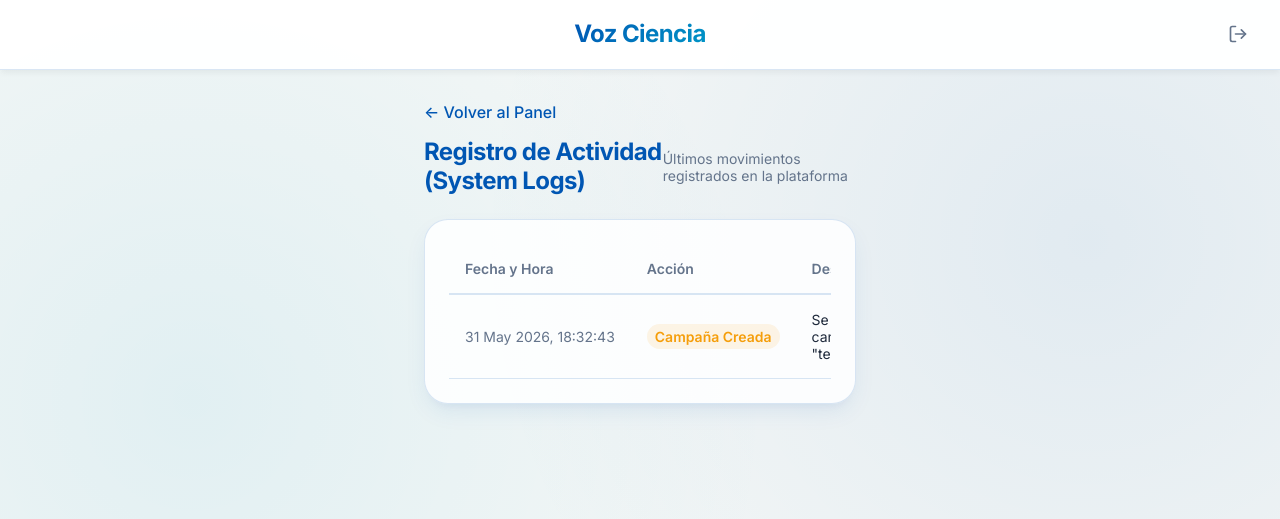
After one commit to AidamZzzZ/voz_ciencia, a Django app: page /admin-dashboard/logs/ in a window 1280 px wide. The commit adds this page. Shown: the top 519 px of the page. Run offline with Django 5.2, Linux system fonts and the light colour scheme; a user stored in the database is signed in; data comes from the database, SQL or seed files in the repository; both versions use the stored data as it was after the commit.

Commit message:
Implement function to see logs in control panel

```diff
--- a/elections/models.py
+++ b/elections/models.py
@@ -39,3 +39,22 @@ class AuditoriaVoto(models.Model):
 
     def __str__(self):
         return self.comprobante
+
+class SystemLog(models.Model):
+    ACCION_CHOICES = [
+        ('LOGIN', 'Inicio de sesión Admin'),
+        ('LOGOUT', 'Cierre de sesión Admin'),
+        ('CAMPANA_CREADA', 'Campaña Creada'),
+        ('CAMPANA_EDITADA', 'Campaña Editada'),
+        ('VOTO_EMITIDO', 'Voto Emitido'),
+    ]
+    accion = models.CharField(max_length=50, choices=ACCION_CHOICES)
+    descripcion = models.TextField()
+    fecha = models.DateTimeField(auto_now_add=True)
+    ip_address = models.GenericIPAddressField(null=True, blank=True)
+
+    class Meta:
+        ordering = ['-fecha']
+
+    def __str__(self):
+        return f"{self.fecha.strftime('%Y-%m-%d %H:%M:%S')} - {self.accion}"
--- a/elections/urls.py
+++ b/elections/urls.py
@@ -1,11 +1,12 @@
 from django.urls import path
 from django.contrib.auth.views import LogoutView
-from .views import AdminLoginView, AdminDashboardView, CampanaCreateView, CampanaUpdateView, CampanaDeleteView, CampanaResultadosView, CampanaVotacionView, CampanaQRView, EmitirVotoView
+from .views import AdminLoginView, AdminDashboardView, CampanaCreateView, CampanaUpdateView, CampanaDeleteView, CampanaResultadosView, CampanaVotacionView, CampanaQRView, EmitirVotoView, SystemLogsView
 
 urlpatterns = [
     path('admin-login/', AdminLoginView.as_view(), name='admin_login'),
     path('admin-logout/', LogoutView.as_view(), name='admin_logout'),
     path('admin-dashboard/', AdminDashboardView.as_view(), name='admin_dashboard'),
+    path('admin-dashboard/logs/', SystemLogsView.as_view(), name='system_logs'),
     path('admin-dashboard/campana/nueva/', CampanaCreateView.as_view(), name='campana_create'),
     path('admin-dashboard/campana/<int:pk>/editar/', CampanaUpdateView.as_view(), name='campana_update'),
     path('admin-dashboard/campana/<int:pk>/eliminar/', CampanaDeleteView.as_view(), name='campana_delete'),
--- a/elections/views.py
+++ b/elections/views.py
@@ -6,17 +6,44 @@ import json
 import qrcode
 import base64
 from io import BytesIO
-from django.views.generic import TemplateView, CreateView, UpdateView, DeleteView, DetailView
+from django.views.generic import TemplateView, CreateView, UpdateView, DeleteView, DetailView, ListView
 from django.views import View
 from django.db import transaction
 from django.utils import timezone
+from django.contrib.auth.signals import user_logged_in, user_logged_out
+from django.dispatch import receiver
 import uuid
-from .models import Campana, Plancha, Votante, AuditoriaVoto
+from .models import Campana, Plancha, Votante, AuditoriaVoto, SystemLog
 from .forms import CampanaForm, PlanchaFormSet
 
 class AdminLoginView(LoginView):
     template_name = 'elections/admin_login.html'
     redirect_authenticated_user = True
+
+@receiver(user_logged_in)
+def log_user_login(sender, request, user, **kwargs):
+    ip_address = request.META.get('REMOTE_ADDR')
+    SystemLog.objects.create(
+        accion='LOGIN',
+        descripcion=f'El administrador {user.username} ha iniciado sesión.',
+        ip_address=ip_address
+    )
+
+@receiver(user_logged_out)
+def log_user_logout(sender, request, user, **kwargs):
+    ip_address = request.META.get('REMOTE_ADDR')
+    username = user.username if user else 'Desconocido'
+    SystemLog.objects.create(
+        accion='LOGOUT',
+        descripcion=f'El administrador {username} ha cerrado sesión.',
+        ip_address=ip_address
+    )
+
+class SystemLogsView(LoginRequiredMixin, ListView):
+    model = SystemLog
+    template_name = 'elections/system_logs.html'
+    context_object_name = 'logs'
+    paginate_by = 50
 
 class AdminDashboardView(LoginRequiredMixin, TemplateView):
     template_name = 'elections/admin_dashboard.html'
@@ -47,6 +74,14 @@ class CampanaCreateView(LoginRequiredMixin, CreateView):
             self.object = form.save()
             planchas.instance = self.object
             planchas.save()
+
+            ip_address = self.request.META.get('REMOTE_ADDR')
+            SystemLog.objects.create(
+                accion='CAMPANA_CREADA',
+                descripcion=f'Se creó la campaña "{self.object.nombre_campana}".',
+                ip_address=ip_address
+            )
+
             return super().form_valid(form)
         else:
             return self.render_to_response(self.get_context_data(form=form))
@@ -72,6 +107,14 @@ class CampanaUpdateView(LoginRequiredMixin, UpdateView):
             self.object = form.save()
             planchas.instance = self.object
             planchas.save()
+
+            ip_address = self.request.META.get('REMOTE_ADDR')
+            SystemLog.objects.create(
+                accion='CAMPANA_EDITADA',
+                descripcion=f'Se editó la campaña "{self.object.nombre_campana}".',
+                ip_address=ip_address
+            )
+
             return super().form_valid(form)
         else:
             return self.render_to_response(self.get_context_data(form=form))
@@ -167,6 +210,13 @@ class EmitirVotoView(View):
                         campana=campana
                     )
                     request.session[f'comprobante_{campana.id}'] = comprobante_hash
+
+                    ip_address = request.META.get('REMOTE_ADDR')
+                    SystemLog.objects.create(
+                        accion='VOTO_EMITIDO',
+                        descripcion=f'Voto anónimo emitido en campaña "{campana.nombre_campana}". Hash: {comprobante_hash[:8]}...',
+                        ip_address=ip_address
+                    )
                 except Plancha.DoesNotExist:
                     pass
 
--- /dev/null
+++ b/templates/elections/system_logs.html
@@ -0,0 +1,78 @@
+{% extends 'base.html' %}
+
+{% block title %}Registro de Actividad - Voz Ciencia{% endblock %}
+
+{% block content %}
+<div class="mb-4">
+    <a href="{% url 'admin_dashboard' %}" style="color: var(--primary); text-decoration: none; font-weight: 500;">
+        &larr; Volver al Panel
+    </a>
+</div>
+
+<div class="mb-6" style="display: flex; align-items: center; justify-content: space-between;">
+    <h2 style="font-size: 1.5rem; color: var(--primary);">
+        Registro de Actividad (System Logs)
+    </h2>
+    <span style="font-size: 0.875rem; color: var(--text-muted);">
+        Últimos movimientos registrados en la plataforma
+    </span>
+</div>
+
+<div class="glass-panel" style="padding: 1.5rem;">
+    <div style="overflow-x: auto;">
+        <table style="width: 100%; border-collapse: collapse; text-align: left; font-size: 0.875rem;">
+            <thead>
+                <tr style="border-bottom: 2px solid var(--border); color: var(--text-muted);">
+                    <th style="padding: 1rem; font-weight: 600;">Fecha y Hora</th>
+                    <th style="padding: 1rem; font-weight: 600;">Acción</th>
+                    <th style="padding: 1rem; font-weight: 600;">Descripción</th>
+                    <th style="padding: 1rem; font-weight: 600;">Dirección IP</th>
+                </tr>
+            </thead>
+            <tbody>
+                {% for log in logs %}
+                <tr style="border-bottom: 1px solid var(--border); transition: background 0.2s;" onmouseover="this.style.background='rgba(0,0,0,0.02)'" onmouseout="this.style.background='transparent'">
+                    <td style="padding: 1rem; color: var(--text-muted); white-space: nowrap;">{{ log.fecha|date:"d M Y, H:i:s" }}</td>
+                    <td style="padding: 1rem; white-space: nowrap;">
+                        {% if log.accion == 'LOGIN' %}
+                            <span style="background: rgba(0, 150, 199, 0.1); color: #0096c7; padding: 0.25rem 0.5rem; border-radius: 1rem; font-weight: 600;">Inicio de Sesión</span>
+                        {% elif log.accion == 'LOGOUT' %}
+                            <span style="background: rgba(107, 114, 128, 0.1); color: #6b7280; padding: 0.25rem 0.5rem; border-radius: 1rem; font-weight: 600;">Cierre de Sesión</span>
+                        {% elif log.accion == 'CAMPANA_CREADA' %}
+                            <span style="background: rgba(245, 158, 11, 0.1); color: #f59e0b; padding: 0.25rem 0.5rem; border-radius: 1rem; font-weight: 600;">Campaña Creada</span>
+                        {% elif log.accion == 'CAMPANA_EDITADA' %}
+                            <span style="background: rgba(139, 92, 246, 0.1); color: #8b5cf6; padding: 0.25rem 0.5rem; border-radius: 1rem; font-weight: 600;">Campaña Editada</span>
+                        {% elif log.accion == 'VOTO_EMITIDO' %}
+                            <span style="background: rgba(16, 185, 129, 0.1); color: #10B981; padding: 0.25rem 0.5rem; border-radius: 1rem; font-weight: 600;">Voto Emitido</span>
+                        {% else %}
+                            <span style="background: rgba(0, 0, 0, 0.1); color: #374151; padding: 0.25rem 0.5rem; border-radius: 1rem; font-weight: 600;">{{ log.accion }}</span>
+                        {% endif %}
+                    </td>
+                    <td style="padding: 1rem; color: var(--text-main);">{{ log.descripcion }}</td>
+                    <td style="padding: 1rem; font-family: monospace; color: var(--text-muted);">{{ log.ip_address|default:"-" }}</td>
+                </tr>
+                {% empty %}
+                <tr>
+                    <td colspan="4" style="padding: 3rem; text-align: center; color: var(--text-muted);">No hay registros de actividad aún.</td>
+                </tr>
+                {% endfor %}
+            </tbody>
+        </table>
+    </div>
+
+    <!-- Paginación Simple -->
+    {% if is_paginated %}
+    <div style="display: flex; justify-content: center; margin-top: 2rem; gap: 0.5rem;">
+        {% if page_obj.has_previous %}
+            <a href="?page={{ page_obj.previous_page_number }}" class="btn-primary" style="background: white; border: 1px solid var(--border); color: var(--text-main); padding: 0.5rem 1rem;">Anterior</a>
+        {% endif %}
+        <span style="padding: 0.5rem 1rem; color: var(--text-muted);">
+            Página {{ page_obj.number }} de {{ page_obj.paginator.num_pages }}
+        </span>
+        {% if page_obj.has_next %}
+            <a href="?page={{ page_obj.next_page_number }}" class="btn-primary" style="background: white; border: 1px solid var(--border); color: var(--text-main); padding: 0.5rem 1rem;">Siguiente</a>
+        {% endif %}
+    </div>
+    {% endif %}
+</div>
+{% endblock %}
```
Also changed, not shown: templates/elections/admin_dashboard.html (+9 -3 lines), db.sqlite3, elections/migrations/0003_systemlog.py (added).
